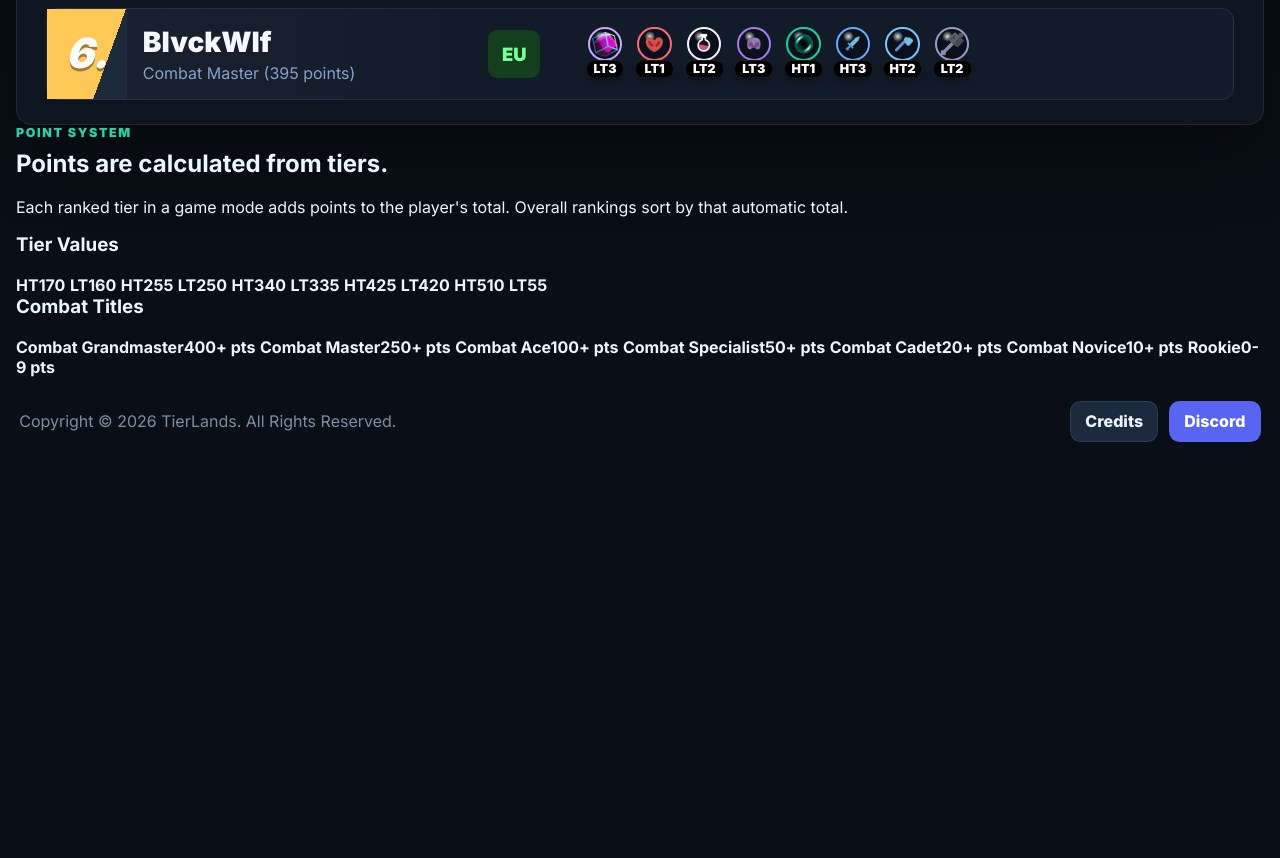
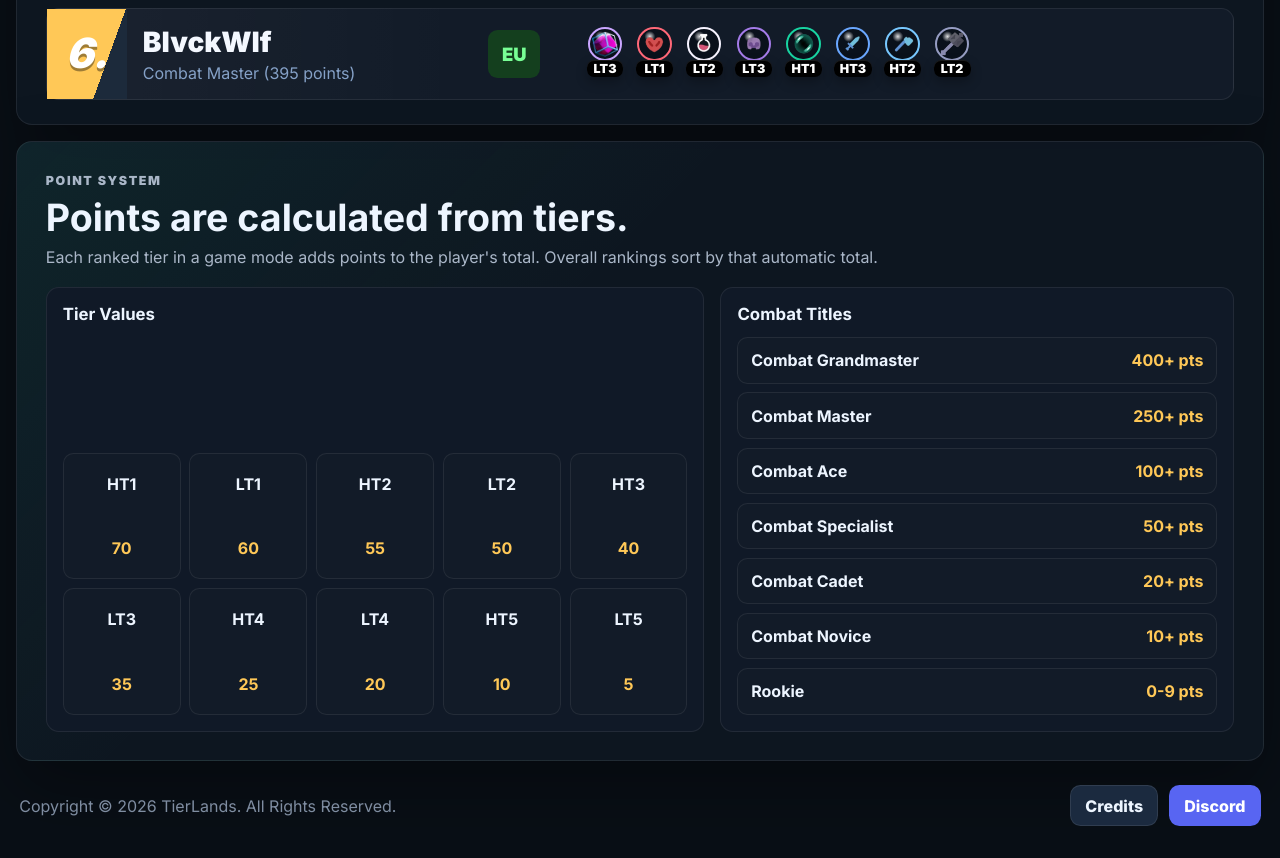
Before and after one commit to mohamedgaminsta/tier-land, a plain HTML site: page index.html in a window 1280 px wide. Shown: the part 1330-2188 px from the top of the page. Before the commit the page ends 1804 px from the top, so only its background shows below. Drawn offline with Linux system fonts and the light colour scheme.

Commit message:
Add points system styles to styles.css

```diff
--- a/styles.css
+++ b/styles.css
@@ -232,6 +232,103 @@ h1 {
   border-radius: 1rem;
   background: rgba(15, 23, 34, .92);
   box-shadow: var(--shadow);
+}
+
+.points-system {
+  margin-top: 1rem;
+  padding: clamp(1rem, 2.6vw, 1.8rem);
+  border: 1px solid rgba(255, 255, 255, .08);
+  border-radius: 1rem;
+  background:
+    linear-gradient(135deg, rgba(40, 208, 165, .08), transparent 32rem),
+    rgba(15, 23, 34, .92);
+  box-shadow: var(--shadow);
+}
+
+.points-system-head {
+  display: grid;
+  gap: .25rem;
+  max-width: 54rem;
+  margin-bottom: 1rem;
+}
+
+.points-system h2,
+.points-system h3,
+.points-system p {
+  margin-bottom: 0;
+}
+
+.points-system h2 {
+  font-size: clamp(1.45rem, 3vw, 2.35rem);
+}
+
+.points-system p {
+  color: var(--muted-2);
+  line-height: 1.65;
+}
+
+.points-layout {
+  display: grid;
+  grid-template-columns: minmax(0, 1fr) minmax(20rem, .78fr);
+  gap: 1rem;
+}
+
+.points-panel {
+  display: grid;
+  gap: .85rem;
+  padding: 1rem;
+  border: 1px solid rgba(255, 255, 255, .075);
+  border-radius: .8rem;
+  background: #101927;
+}
+
+.points-panel h3 {
+  font-size: 1.05rem;
+}
+
+.tier-points-grid {
+  display: grid;
+  grid-template-columns: repeat(5, minmax(4.2rem, 1fr));
+  gap: .55rem;
+}
+
+.tier-points-grid span,
+.title-rank-list span,
+.admin-calculated-row span {
+  border: 1px solid rgba(255, 255, 255, .075);
+  border-radius: .65rem;
+  background: #121b28;
+}
+
+.tier-points-grid span {
+  display: grid;
+  gap: .25rem;
+  min-height: 4.3rem;
+  place-items: center;
+}
+
+.tier-points-grid b,
+.title-rank-list b {
+  color: var(--text);
+}
+
+.tier-points-grid strong,
+.title-rank-list strong {
+  color: var(--gold);
+}
+
+.title-rank-list {
+  display: grid;
+  gap: .55rem;
+}
+
+.title-rank-list span {
+  display: flex;
+  justify-content: space-between;
+  gap: .85rem;
+  align-items: center;
+  min-height: 2.9rem;
+  padding: .65rem .8rem;
 }
 
 .mode-tabs {
@@ -745,6 +842,16 @@ h1 {
   .player-cell {
     padding: .8rem;
   }
+
+  .points-layout,
+  .tier-points-grid {
+    grid-template-columns: 1fr;
+  }
+
+  .title-rank-list span {
+    align-items: start;
+    flex-direction: column;
+  }
 }
 
 .tier-badge b {
@@ -999,6 +1106,32 @@ h1 {
   gap: .75rem;
 }
 
+.admin-calculated-row {
+  display: grid;
+  grid-template-columns: repeat(2, minmax(0, 1fr));
+  gap: .75rem;
+}
+
+.admin-calculated-row span {
+  display: grid;
+  gap: .35rem;
+  min-height: 4.6rem;
+  align-content: center;
+  padding: .75rem;
+}
+
+.admin-calculated-row small {
+  color: var(--muted-2);
+  font-size: .75rem;
+  font-weight: 900;
+  text-transform: uppercase;
+}
+
+.admin-calculated-row b {
+  color: var(--gold);
+  font-size: 1.2rem;
+}
+
 .admin-tier-grid {
   display: grid;
   grid-template-columns: repeat(auto-fit, minmax(9.5rem, 1fr));
@@ -1110,6 +1243,7 @@ h1 {
 @media (max-width: 620px) {
   .admin-panel-head,
   .admin-form-row,
+  .admin-calculated-row,
   .admin-actions {
     align-items: stretch;
     grid-template-columns: 1fr;
```
